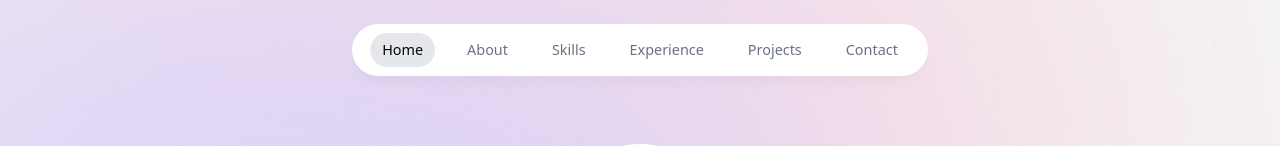
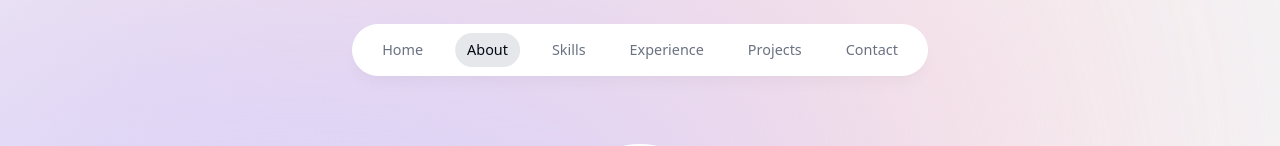
Before and after one commit to Akshay2996/portfolio, a Next.js app: page / in a window 1280 px wide. Shown: the top 146 px of the page. Built offline with nearby package versions, Linux system fonts and the light colour scheme.

Commit message:
Setting activeSection to about when scrolled

```diff
--- a/components/about.tsx
+++ b/components/about.tsx
@@ -1,12 +1,24 @@
 "use client";
 
-import React from "react";
+import React, { useEffect } from "react";
 import SectionHeading from "./section-heading";
 import { motion } from "framer-motion";
+import { useInView } from "react-intersection-observer";
+import { useActiveSectionContext } from "@/context/active-section-context";
 
 export default function About() {
+  const { ref, inView } = useInView({ threshold: 0.75 });
+  const { setActiveSection } = useActiveSectionContext();
+
+  useEffect(() => {
+    if (inView) {
+      setActiveSection("About");
+    }
+  }, [inView]);
+
   return (
     <motion.section
+      ref={ref}
       className="mb-28 max-w-[45rem] text-center leading-8 sm:mb-40 scroll-mt-30"
       initial={{ opacity: 0, y: 100 }}
       animate={{ opacity: 1, y: 0 }}
```
